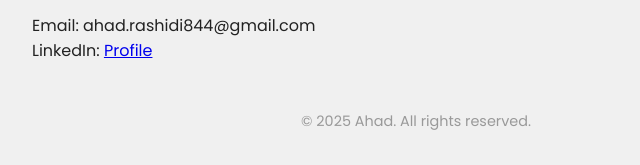
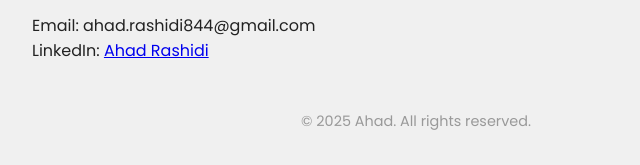
Before and after one commit to ahadrashidi844/Profile, a plain HTML site: page index.html in a window 1280 px wide. Shown: the part 1946-2111 px from the top of the page, 224-864 px from the left. Drawn offline with Linux system fonts and the light colour scheme.

Commit message:
Update index.html

```diff
--- a/index.html
+++ b/index.html
@@ -93,7 +93,7 @@
   <section id="contact">
     <h2>Contacts</h2>
     <p>Email: ahad.rashidi844@gmail.com</p>
-    <p>LinkedIn: <a href="https://www.linkedin.com/in/ahad-rashidi-67b622258/" target="">Profile</a></p>
+    <p>LinkedIn: <a href="https://www.linkedin.com/in/ahad-rashidi-67b622258/" target="_blank" rel="noopener noreferrer">Ahad Rashidi</a></p>
     <!-- Or add a contact form later -->
   </section>
 
```
